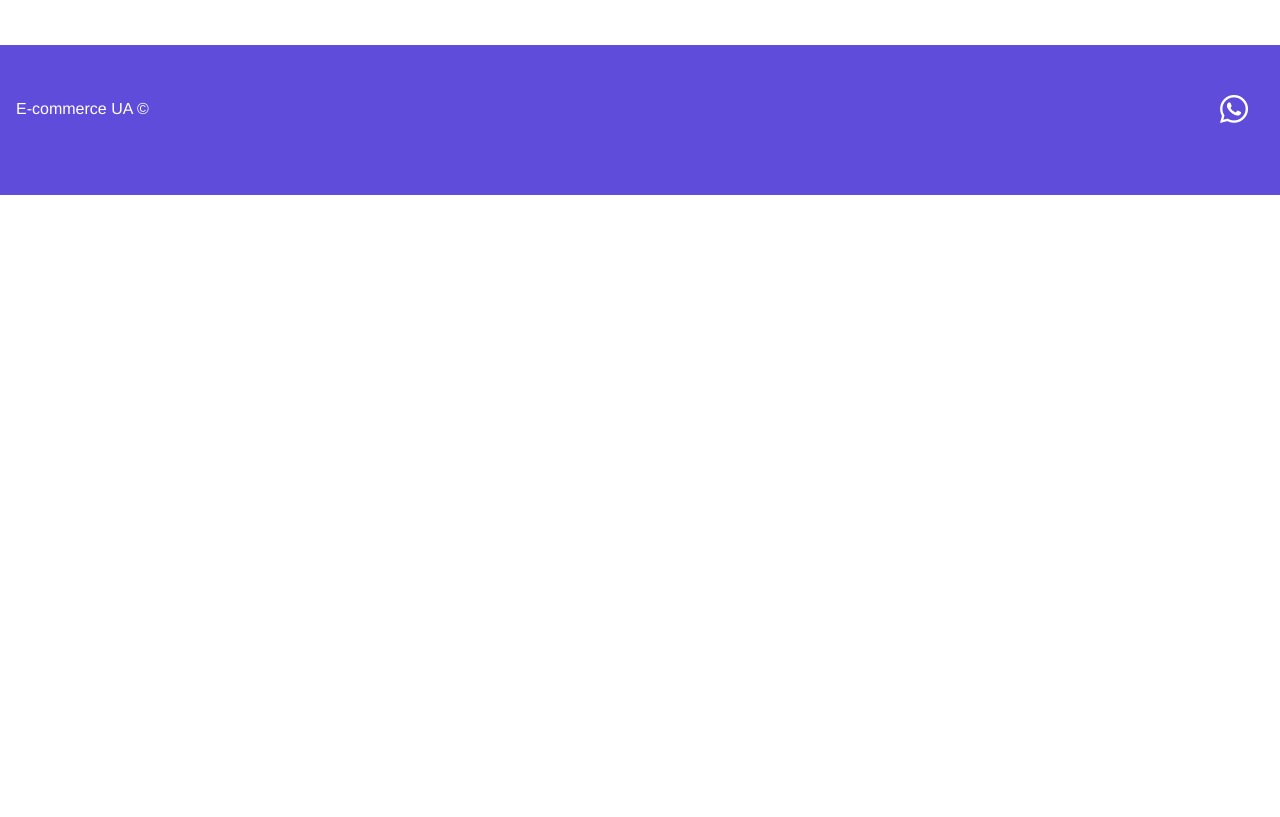
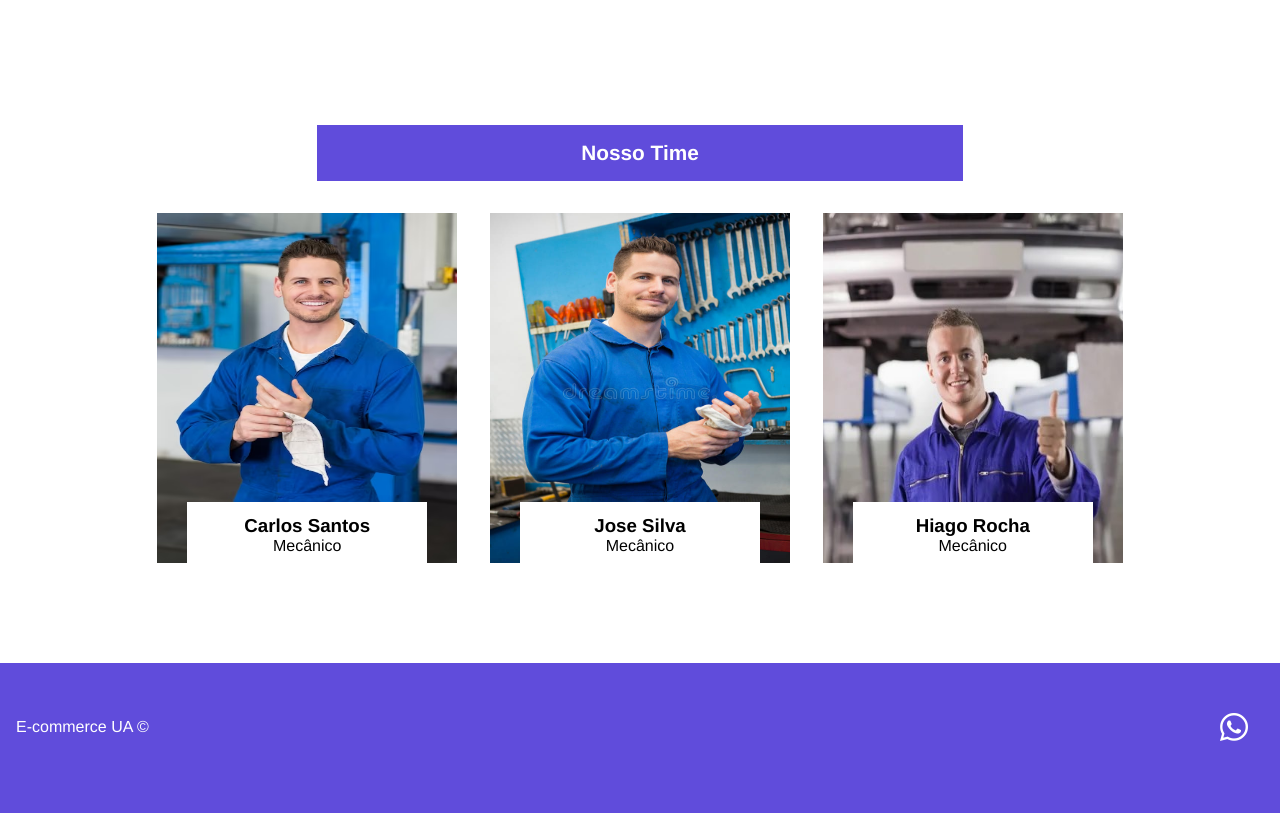
Before and after one commit to West-Devs/mecanica, a plain HTML site: page index.html in a window 1280 px wide. Shown: the part 539-1356 px from the top of the page. Before the commit the page ends 800 px from the top, so only its background shows below. Drawn offline with Linux system fonts and the light colour scheme.

Commit message:
nosso time

```diff
--- a/content/Styles/styles.css
+++ b/content/Styles/styles.css
@@ -40,6 +40,15 @@ body {
     padding: 1rem;
 }
 
+.title-container5 {
+    width: 48%;
+    display: flex;
+    justify-content: center;
+    background-color: var(--primary-color);
+    margin: 5rem 0rem 2rem 0rem;
+    padding: 1rem;
+}
+
 .title {
     font-size: 1.3rem;
     color: white;
@@ -67,3 +76,39 @@ body {
 .access-button:hover {
     transform: scale(1.1);
 }
+.card1 {
+    width: 300px;
+    height: 350px;
+    background-color: #666666;
+}
+
+#container5 {
+    width: 78%;
+    display: flex;
+    flex-direction: row;
+    justify-content: space-around;
+    align-items: center;
+    margin-bottom: 100px;
+}
+#section5 {
+    display: flex;
+    flex-direction: column;
+    justify-content: center;
+    align-items: center;
+}
+.mecanico5 {
+    width: 100%;
+    height: 100%;
+}
+.formato5 {
+    width: 80%;
+    height: 65px;
+    background-color: #fff;
+    position: relative;
+    top: -65px;
+    left: 30px;
+    display: flex;
+    justify-content: center;
+    flex-direction: column;
+    align-items: center;
+}
--- a/index.html
+++ b/index.html
@@ -29,6 +29,36 @@
                     </div>
                 </div>
             </section>
+            <section id="section5">
+                <div class="title-container5">
+                    <h2 class="title">
+                        Nosso Time
+                    </h2>
+                </div>
+                <div id="container5">
+                    <div class="card1">
+                         <img class="mecanico5" src="./content/imgs/carlos.avif" alt="carlos">
+                         <div class="formato5">
+                        <h3>Carlos Santos</h3>
+                        <div>Mecânico</div>
+                         </div>
+                    </div>
+                    <div class="card1">
+                        <img class="mecanico5" src="./content/imgs/jose4.jpg" alt="jose">
+                        <div class="formato5">
+                            <h3>Jose Silva</h3>
+                            <div>Mecânico</div>
+                             </div>
+                    </div>
+                    <div class="card1">
+                        <img class="mecanico5" src="./content/imgs/hiago4.jpg" alt="hiago">
+                        <div class="formato5">
+                            <h3>Hiago Rocha</h3>
+                            <div>Mecânico</div>
+                             </div>
+                    </div>
+                </div>
+            </section>
         </main>
     <iframe src="./content/View/footer.html" frameborder="0" class="footer-iframe"></iframe>
 </body>
```
Also changed, not shown: content/imgs/carlos.avif (added), content/imgs/hiago4.jpg (added), content/imgs/jose4.jpg (added).
